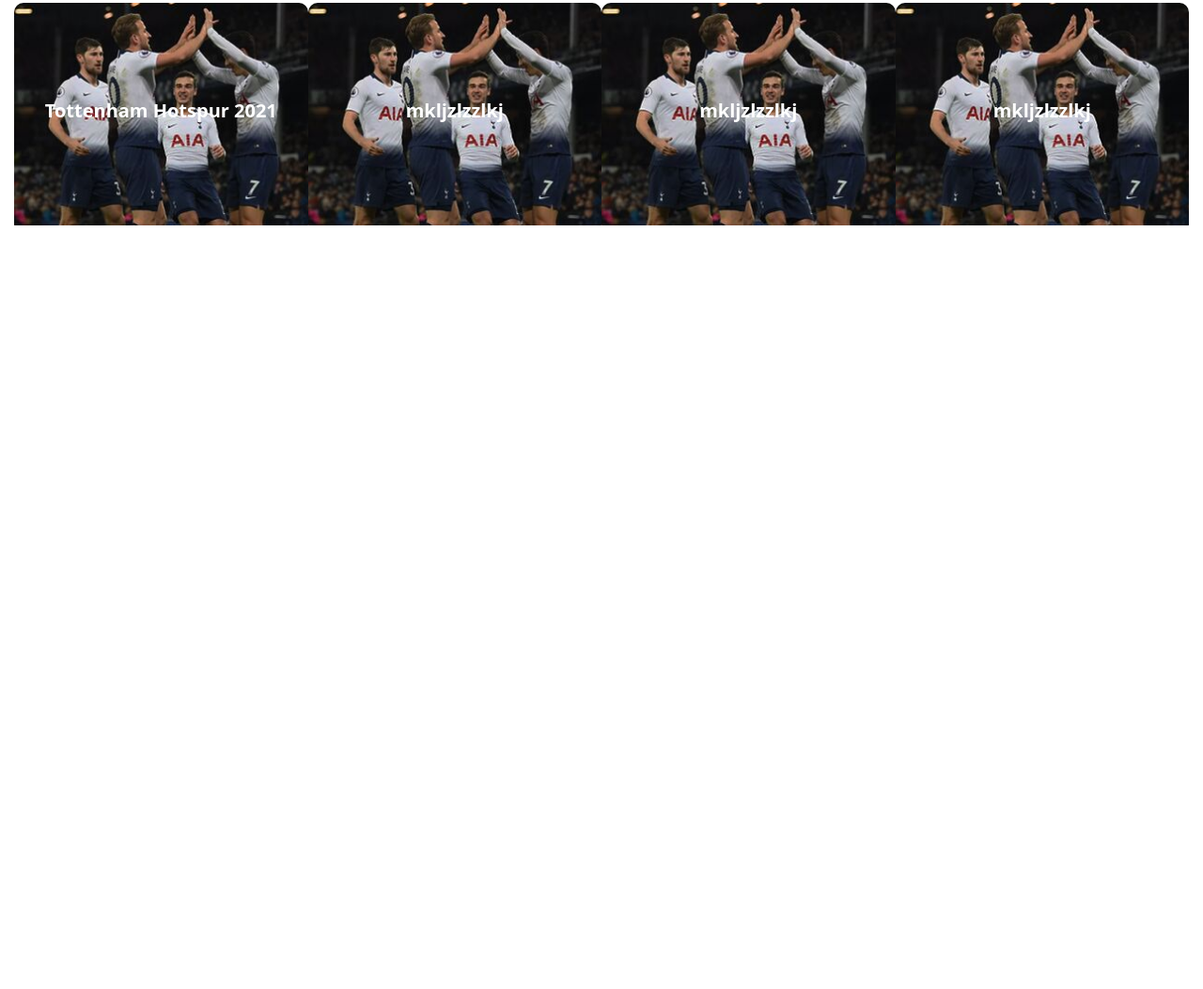
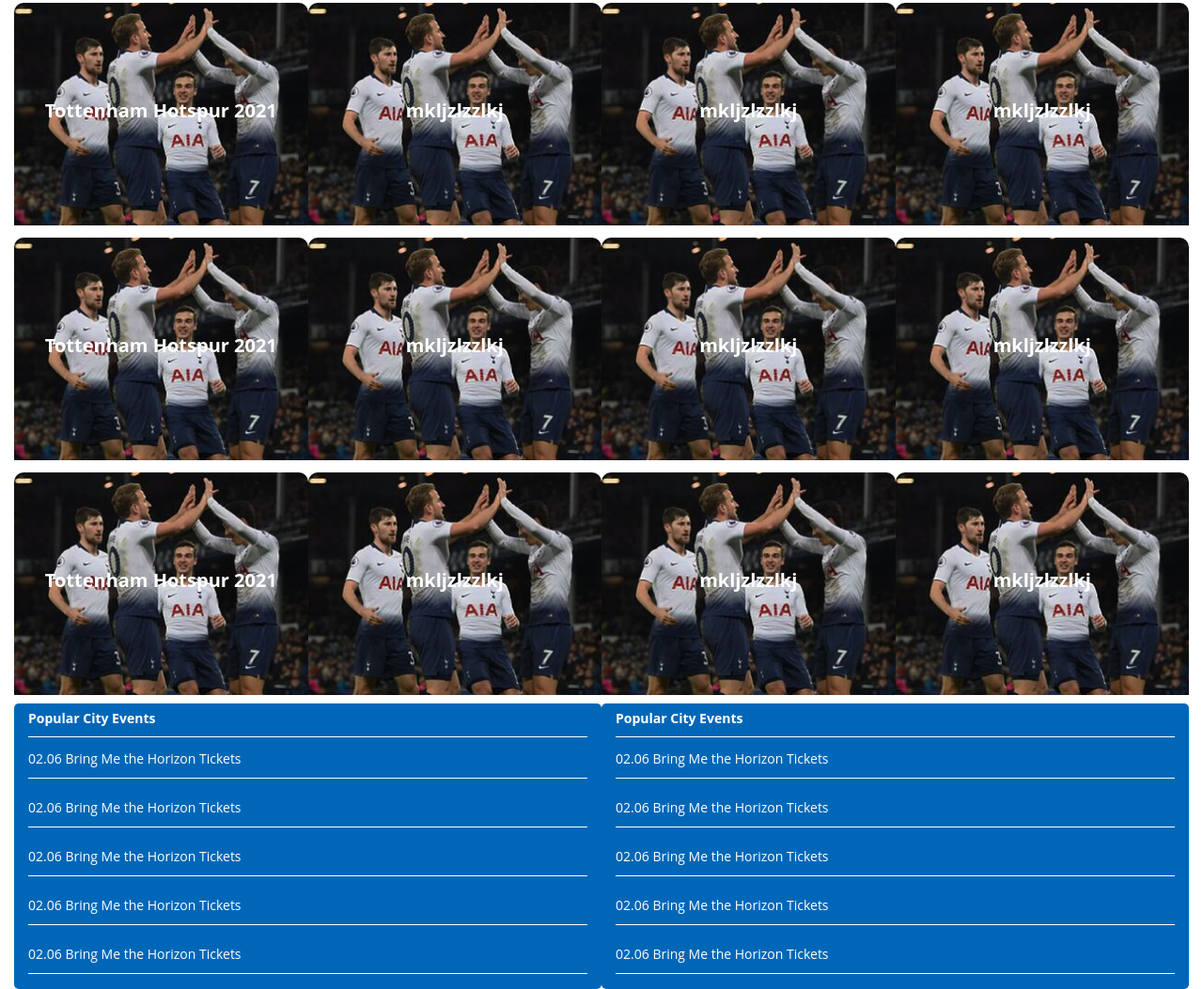
Before and after one commit to hamdiheb/seatsnet, a plain HTML site: page index.html in a window 1280 px wide. Shown: the part 356-1409 px from the top of the page at 94% size. Before the commit the page ends 800 px from the top, so only its background shows below. Drawn offline with nearby package versions, Linux system fonts and the light colour scheme.

Commit message:
set popular section

```diff
--- a/css/index.css
+++ b/css/index.css
@@ -82,3 +82,17 @@
   font-family: 'Open Sans', sans-serif;
   padding-bottom: 100px;
 }
+
+.popular {
+  background-color: #0067b8;
+  border-radius: 5px;
+}
+
+.popular-title {
+  font-family: 'Open Sans', sans-serif;
+  font-size: 14px;
+  font-weight: bold;
+  border-bottom: 1px solid white;
+  color: white;
+  padding-bottom: 10px;
+}
--- a/index.html
+++ b/index.html
@@ -71,6 +71,54 @@
             <p class="text-white text-center">mkljzlzzlkj</p>
         </article>
       </section>
+      <!-------->
+      <section class="col-12 row m-auto">
+        <article class="col-12 col-lg-3 component mt-1">
+            <p class="text-white text-center">Tottenham Hotspur 2021</p>
+        </article>
+        <article class="col-12 col-lg-3 component mt-1">
+            <p class="text-white text-center" id="second">mkljzlzzlkj</p>
+        </article>
+        <article class="col-12 col-lg-3 component mt-1">
+            <p class="text-white text-center">mkljzlzzlkj</p>
+        </article>
+        <article class="col-12 col-lg-3 component mt-1">
+            <p class="text-white text-center">mkljzlzzlkj</p>
+        </article>
+      </section>
+      <!--------->
+      <section class="col-12 row m-auto">
+        <article class="col-12 col-lg-3 component mt-1">
+            <p class="text-white text-center">Tottenham Hotspur 2021</p>
+        </article>
+        <article class="col-12 col-lg-3 component mt-1">
+            <p class="text-white text-center" id="second">mkljzlzzlkj</p>
+        </article>
+        <article class="col-12 col-lg-3 component mt-1">
+            <p class="text-white text-center">mkljzlzzlkj</p>
+        </article>
+        <article class="col-12 col-lg-3 component mt-1">
+            <p class="text-white text-center">mkljzlzzlkj</p>
+        </article>
+      </section>
+      <section class="col-12 mt-2 row m-auto ">
+            <article class="col-12 col-lg-6 popular">
+                <h4 class="popular-title pt-2">Popular City Events</h4>
+                <p class="popular-title font-weight-normal pt-1">02.06 Bring Me the Horizon Tickets</p>
+                <p class="popular-title font-weight-normal pt-1">02.06 Bring Me the Horizon Tickets</p>
+                <p class="popular-title font-weight-normal pt-1">02.06 Bring Me the Horizon Tickets</p>
+                <p class="popular-title font-weight-normal pt-1">02.06 Bring Me the Horizon Tickets</p>
+                <p class="popular-title font-weight-normal pt-1">02.06 Bring Me the Horizon Tickets</p>
+            </article>
+            <article class="col-12 col-lg-6 popular">
+                <h4 class="popular-title pt-2">Popular City Events</h4>
+                <p class="popular-title font-weight-normal pt-1">02.06 Bring Me the Horizon Tickets</p>
+                <p class="popular-title font-weight-normal pt-1">02.06 Bring Me the Horizon Tickets</p>
+                <p class="popular-title font-weight-normal pt-1">02.06 Bring Me the Horizon Tickets</p>
+                <p class="popular-title font-weight-normal pt-1">02.06 Bring Me the Horizon Tickets</p>
+                <p class="popular-title font-weight-normal pt-1">02.06 Bring Me the Horizon Tickets</p>
+            </article>
+      </section>
   </main>
 
 
```
